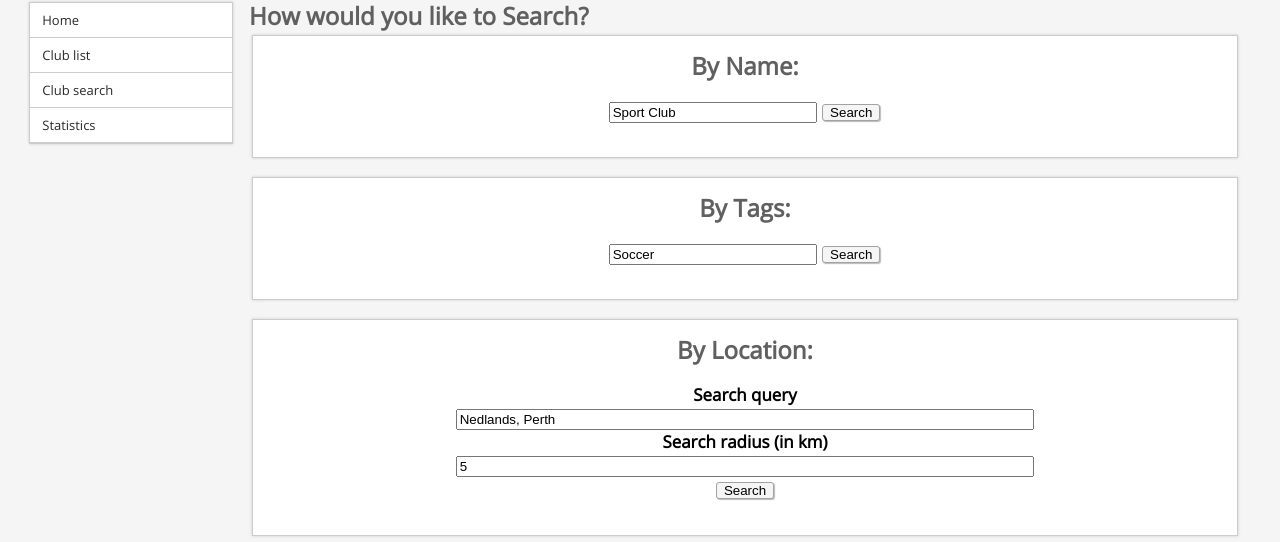
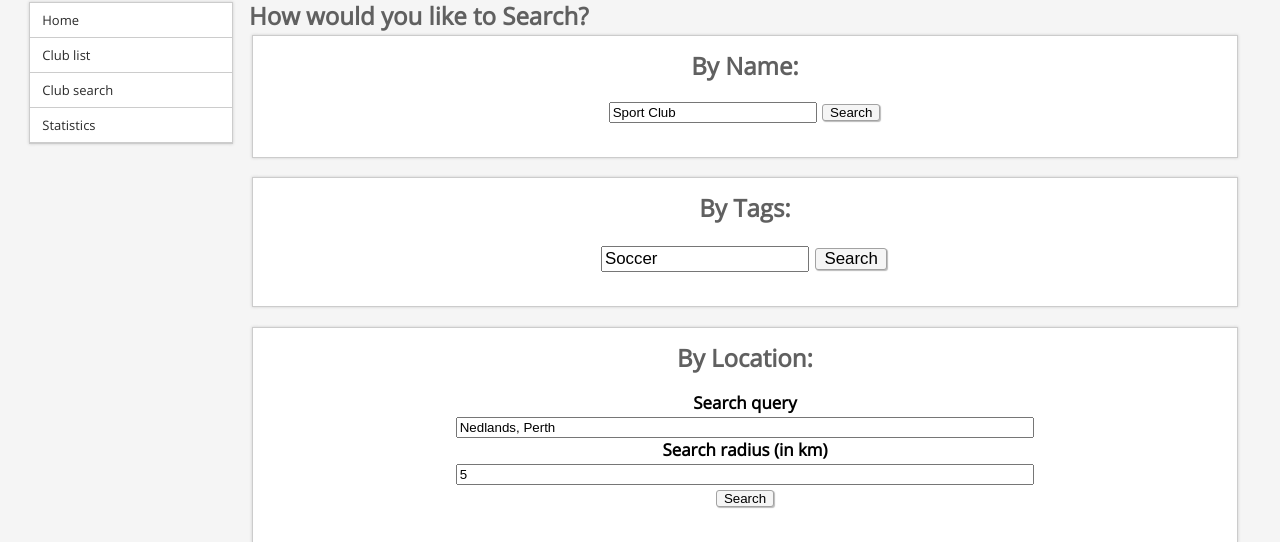
Before and after one commit to jtanx/CITS2232, a Django app: page /club/search in a window 1280 px wide. Shown: the part 128-670 px from the top of the page. Run offline with Django 3.2, Linux system fonts and the light colour scheme; parts of the project's set-up code (start-up, migrations or seed data) failed here and were passed over.

Commit message:
duncan styling

```diff
--- a/django/sportsrec/templates/sportsrec/search.html
+++ b/django/sportsrec/templates/sportsrec/search.html
@@ -19,8 +19,8 @@
     <div class="large centre bold">
       <form action="{% url 'sportsrec:search_tag' %}">
       <p>
-      <input id="name" type="textbox" name="query" value="Soccer" style="width:200px;">
-      <input type="submit" value="Search">
+      <input id="tags" type="textbox" name="query" value="Soccer" style="width:200px;" class="normal" title="Enter a comma separated list of tags">
+      <input type="submit" value="Search" class="normal">
       </p>
       </form>
     </div>
```
